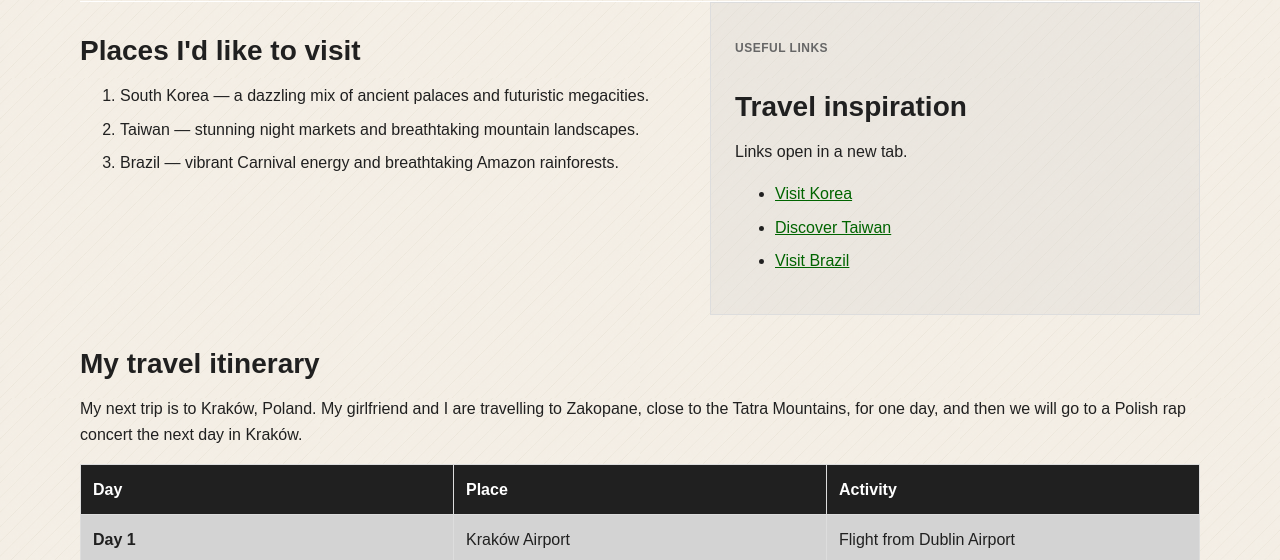
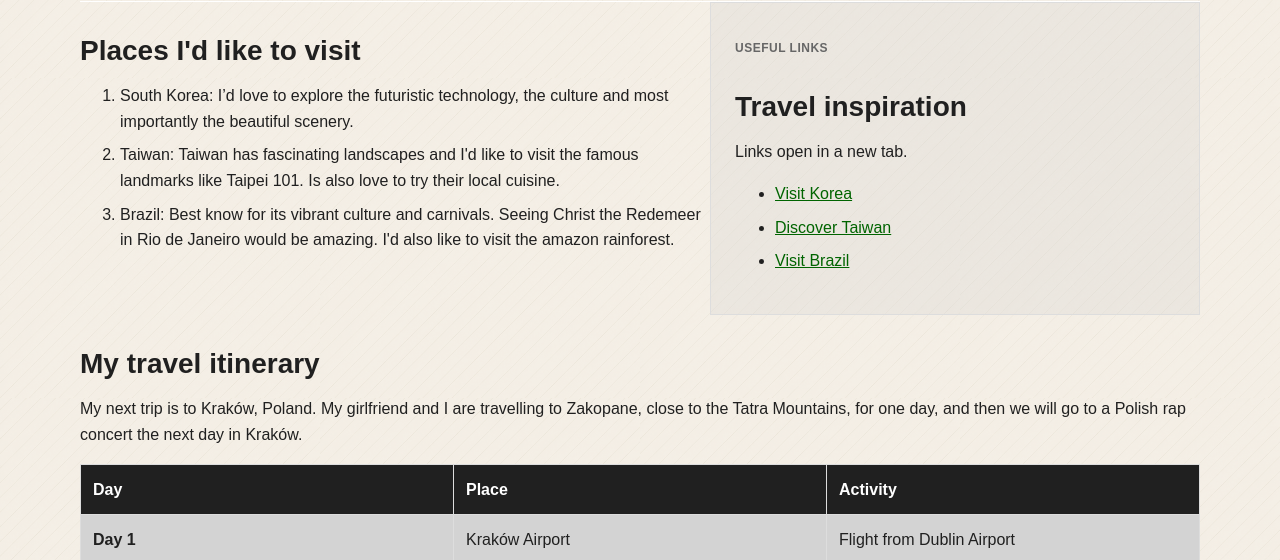
Before and after one commit to tfornal33/webdev1-labs, a plain HTML site: page assignment-1/travels.html in a window 1280 px wide. Shown: the part 242-802 px from the top of the page. Drawn offline with Linux system fonts and the light colour scheme.

Commit message:
Update on the assignment

```diff
--- a/assignment-1/travels.html
+++ b/assignment-1/travels.html
@@ -46,9 +46,9 @@
       <section>
         <h2>Places I'd like to visit</h2>
         <ol class="steps">
-          <li>South Korea — a dazzling mix of ancient palaces and futuristic megacities.</li>
-          <li>Taiwan — stunning night markets and breathtaking mountain landscapes.</li>
-          <li>Brazil — vibrant Carnival energy and breathtaking Amazon rainforests.</li>
+          <li>South Korea: I’d love to explore the futuristic technology, the culture and most importantly the beautiful scenery.</li>
+          <li>Taiwan: Taiwan has fascinating landscapes and I'd like to visit the famous landmarks like Taipei 101. Is also love to try their local cuisine. </li>
+          <li>Brazil: Best know for its vibrant culture and carnivals. Seeing Christ the Redemeer in Rio de Janeiro would be amazing. I'd also like to visit the amazon rainforest.</li>
         </ol>
       </section>
 
```
